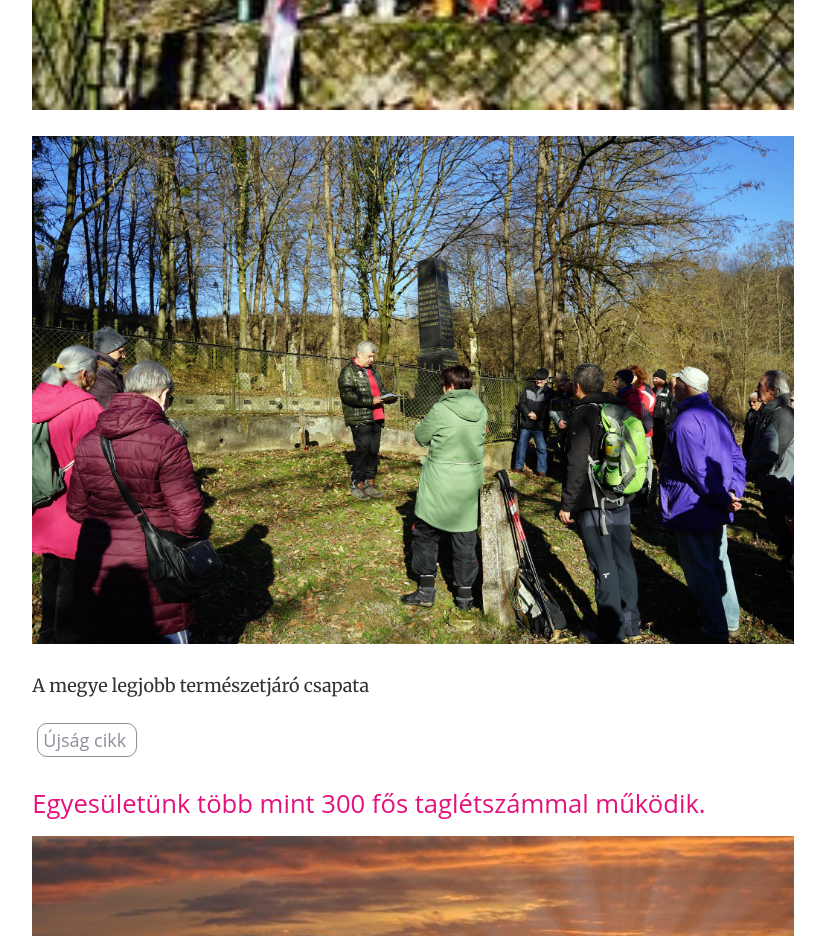
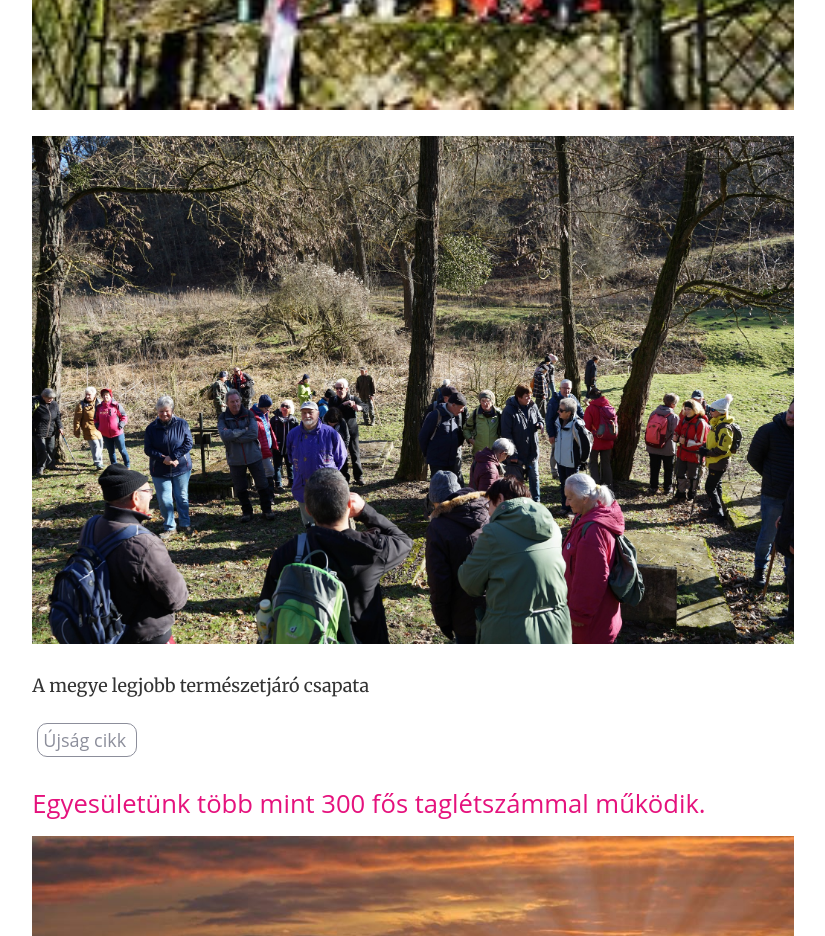
Before and after one commit to liptakjozsef/bdte, a plain HTML site: page index.html in a window 1280 px wide. Shown: the part 2360-3296 px from the top of the page, without its empty margins (257-1082 px from the left). Drawn offline with Linux system fonts and the light colour scheme.

Commit message:
add index.html

```diff
--- a/index.html
+++ b/index.html
@@ -23,7 +23,7 @@
             <p>Bányász Kegyeleti Emléktúra az Ajka-Felsőcsingeri temetőbe.</p>
             <img src="assets/emlék.jpg" alt="emlékhely" class="picture">
             <img src="assets/emlékhely.jpg" alt="emlékhely" class="picture">
-            <img src="assets/emlekhely.jpg" alt="emlékhely" class="picture">
+            <img src="assets/banyasz.jpg" alt="emlékhely" class="picture">
             <p> A megye legjobb természetjáró csapata </p>
             <a href="https://ajkaiszo.hu/a-megye-legjobb-termeszetjaro-csapata/" class="button">Újság cikk</a>
         </article>
```
